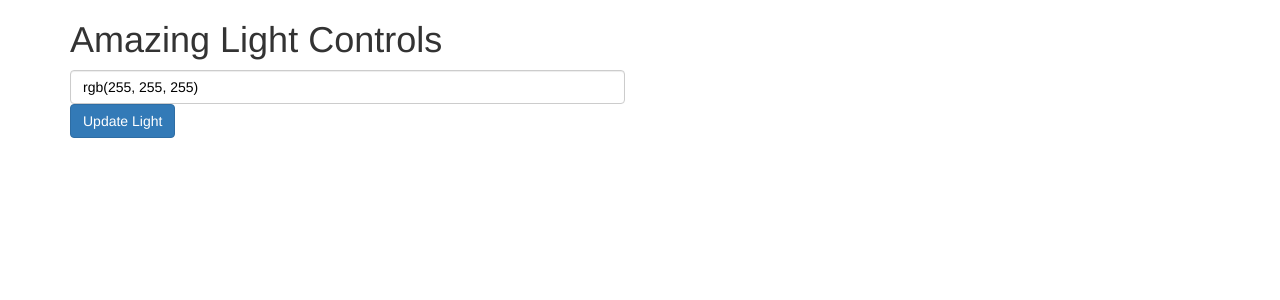
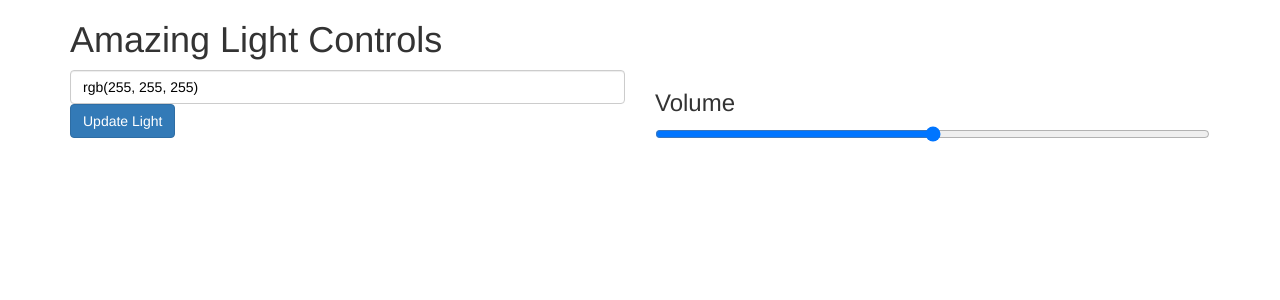
Before and after one commit to Koushul/pi, a Flask app: page / in a window 1280 px wide. Shown: the top 300 px of the page. Run offline with Flask 2, Linux system fonts and the light colour scheme; parts of the project's set-up code (start-up, migrations or seed data) failed here and were passed over; some libraries are stand-ins or nearby versions.

Commit message:
Add voice control

```diff
--- /dev/null
+++ b/static/js/audio.js
@@ -0,0 +1,92 @@
+(function (navigator, $, setColor, audioContext) {
+    const BUFF_SIZE = 16384;
+
+    if (!navigator.getUserMedia)
+            navigator.getUserMedia = navigator.getUserMedia || navigator.webkitGetUserMedia ||
+                          navigator.mozGetUserMedia || navigator.msGetUserMedia;
+
+    if (navigator.getUserMedia){
+
+        navigator.getUserMedia({audio:true},
+          function(stream) {
+              start_microphone(stream);
+          },
+          function(e) {
+            alert('Error capturing audio.');
+          }
+        );
+
+    } else { alert('getUserMedia not supported in this browser.'); }
+
+    // ---
+
+    function show_some_data(given_typed_array, num_rows_to_display, label) {
+        var size_buffer = given_typed_array.length;
+        var max_index = num_rows_to_display;
+        var colorValues = ['r', 'g', 'b', 'a'];
+        var color = {};
+
+        console.log("__________ " + label);
+
+        for (var index = 0; index < max_index && index < size_buffer; index += 1) {
+            let value = parseInt(Math.min((given_typed_array[index] / 120) * 255, 255));
+            color[colorValues[index]] = value;
+            //console.log(value);
+        }
+
+        setColor(color);
+    }
+
+    function process_microphone_buffer(event) {
+        var microphone_output_buffer = event.inputBuffer.getChannelData(0); // just mono - 1 channel for now
+        show_some_data(microphone_output_buffer, 4, "from getChannelData");
+    }
+
+    function start_microphone(stream){
+
+      var gain_node = audioContext.createGain();
+      gain_node.connect( audioContext.destination );
+
+      var microphone_stream = audioContext.createMediaStreamSource(stream);
+      microphone_stream.connect(gain_node);
+
+      var script_processor_node = audioContext.createScriptProcessor(BUFF_SIZE, 1, 1);
+      script_processor_node.onaudioprocess = process_microphone_buffer;
+
+      microphone_stream.connect(script_processor_node);
+
+      // --- enable volume control for output speakers
+
+      $('#volume').on('change', function() {
+          var curr_volume = $(this).val();
+          gain_node.gain.value = curr_volume;
+
+          console.log("curr_volume ", curr_volume);
+      });
+
+      // --- setup FFT
+
+      var script_processor_fft_node = audioContext.createScriptProcessor(2048, 1, 1);
+      script_processor_fft_node.connect(gain_node);
+
+      var analyserNode = audioContext.createAnalyser();
+      analyserNode.smoothingTimeConstant = 0;
+      analyserNode.fftSize = 2048;
+
+      microphone_stream.connect(analyserNode);
+
+      analyserNode.connect(script_processor_fft_node);
+
+      script_processor_fft_node.onaudioprocess = function() {
+        // get the average for the first channel
+        var array = new Uint8Array(analyserNode.frequencyBinCount);
+        analyserNode.getByteFrequencyData(array);
+
+        // draw the spectrogram
+        if (microphone_stream.playbackState == microphone_stream.PLAYING_STATE) {
+            show_some_data(array, 4, "from fft");
+        }
+      };
+    }
+
+})(navigator, jQuery, window.setColor, new AudioContext());
--- a/static/js/controller.js
+++ b/static/js/controller.js
@@ -1,4 +1,4 @@
-(function ($) {
+(function ($, window) {
 
     // var color = { r:255, g:255, b:255, a:1 };
 
@@ -6,7 +6,7 @@
     //     color = newColor;
     // };
 
-    var setColor = function (color) {
+    window.setColor = function (color) {
         $.ajax({
             url: '/setColor',
             data: JSON.stringify(color),
@@ -24,7 +24,7 @@
         var $button = $('#set-color');
         var $picker = $('#color-picker');
 
-        $button.on('click', setColor);
+        $button.on('click', window.setColor);
 
         $picker.ColorPickerSliders({
             color: 'rgb(255, 255, 255)',
@@ -37,8 +37,8 @@
                 opacity: 2
             },
             onchange: function (container, color) {
-                setColor(color.tiny.toRgb());
+                window.setColor(color.tiny.toRgb());
             }
         });
     });
-})(jQuery);
+})(jQuery, window);
--- a/templates/index.html
+++ b/templates/index.html
@@ -3,7 +3,7 @@
     <head>
         <meta charset="UTF-8" />
         <title>Amazing Light UI</title>
-        <link rel="shortcut icon" href="http://www.myiconfinder.com/icon/download/311a1587d0af43eddd83a9bf2505dc89.ico">
+        <link rel="shortcut icon" href="//www.myiconfinder.com/icon/download/311a1587d0af43eddd83a9bf2505dc89.ico">
 
         <link rel="stylesheet" href="/static/css/bootstrap.min.css">
         <link rel="stylesheet" href="/static/css/colorpickersliders.min.css">
@@ -17,6 +17,11 @@
                     <input type="text" id="color-picker" class="form-control">
                     <button id="set-color" class="btn btn-primary">Update Light</button>
                 </div>
+                <div class="col-xs-6">
+
+                    <h3>Volume</h3>
+                    <input id="volume" type="range" min="0" max="1" step="0.1" value="0.5"/>
+                </div>
             </div>
         </main>
 
@@ -25,5 +30,6 @@
         <script type="text/javascript" src="/static/js/tinycolor.min.js"></script>
         <script type="text/javascript" src="/static/js/colorpickersliders.min.js"></script>
         <script type="text/javascript" src="/static/js/controller.js"></script>
+        <script type="text/javascript" src="/static/js/audio.js"></script>
     </body>
 </html>
```
